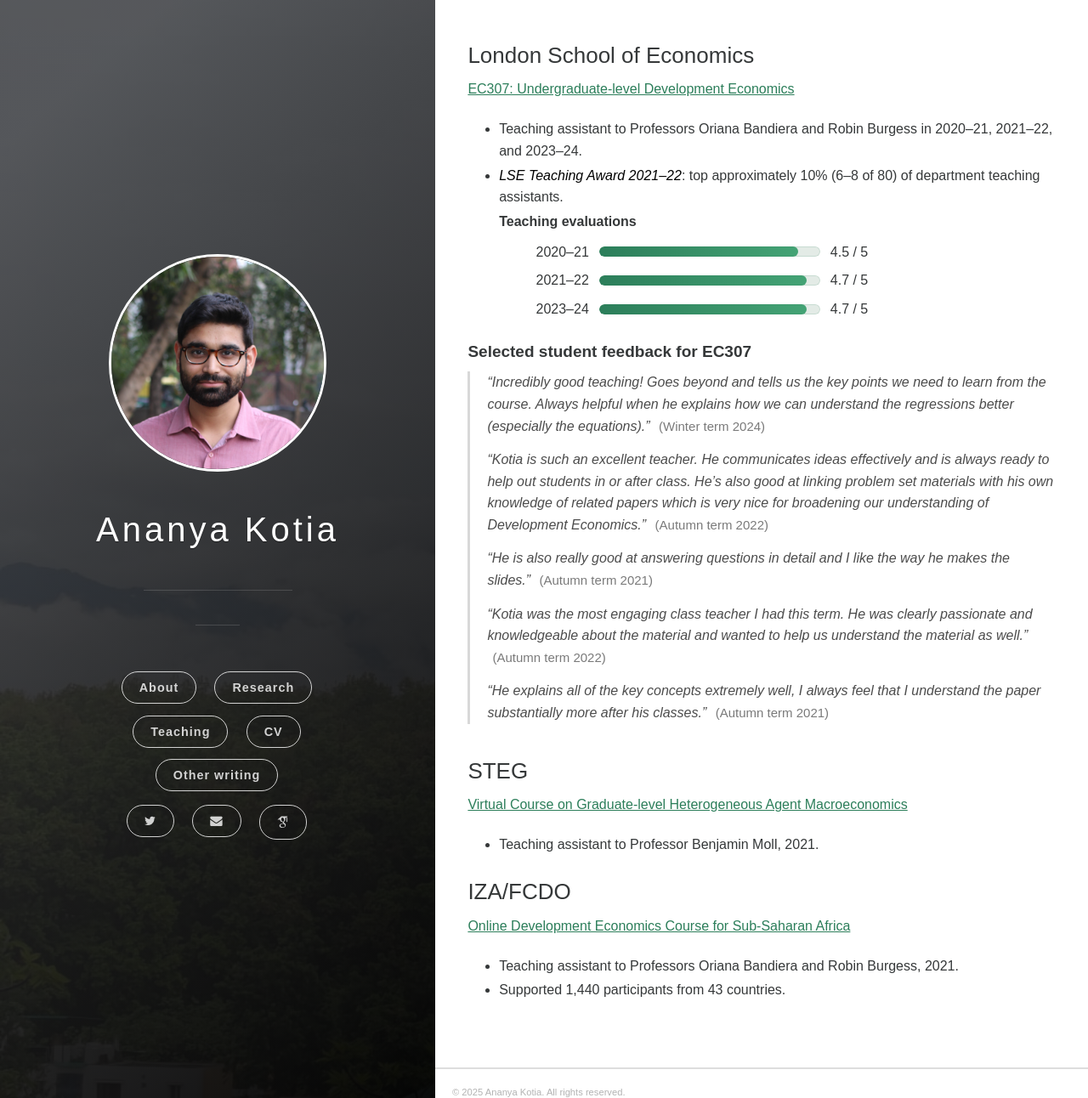
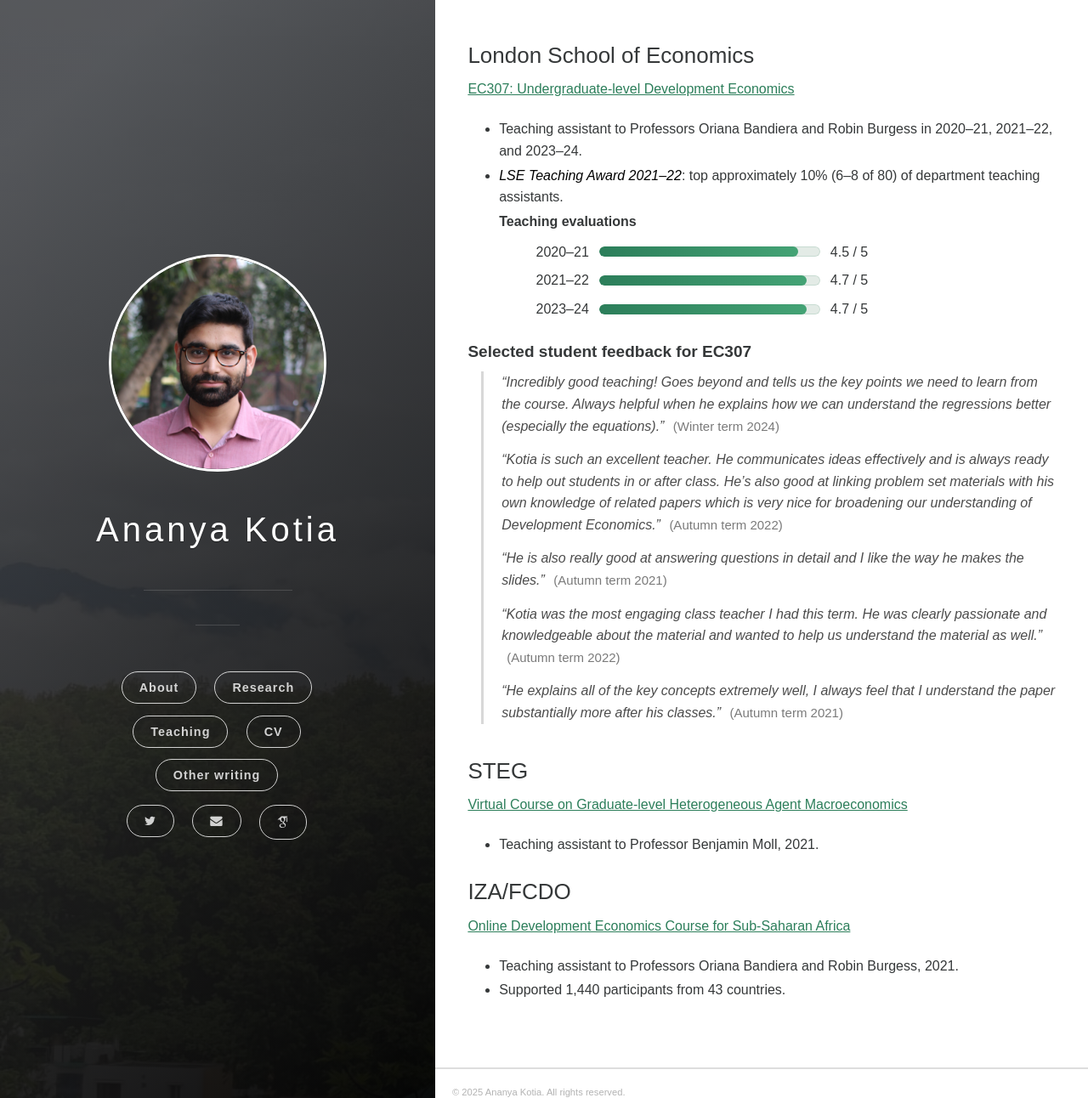
Before and after one commit to ananyakotia/ananyakotia.github.io, a Jekyll site: the page built from pages/teaching.markdown, in a window 1280 px wide and 1292 px high. Shown: the whole window at 85% size. Built offline with Jekyll 4.4.1, drawn with Linux system fonts in a browser that asks for light colours; some web fonts are replaced.

Commit message:
Update main.scss

```diff
--- a/css/main.scss
+++ b/css/main.scss
@@ -315,6 +315,8 @@ ul.no-bullets li {
   margin: 14px 0 40px;
   padding-left: 1.25rem;
   border-left: 3px solid #d8d8d8;
+  margin-left: 1rem;   /* same as .teaching-details */
+  padding-left: 1.3rem; /* same as .teaching-details */
 }
 
 .teaching-page .teaching-quotes li {
```
